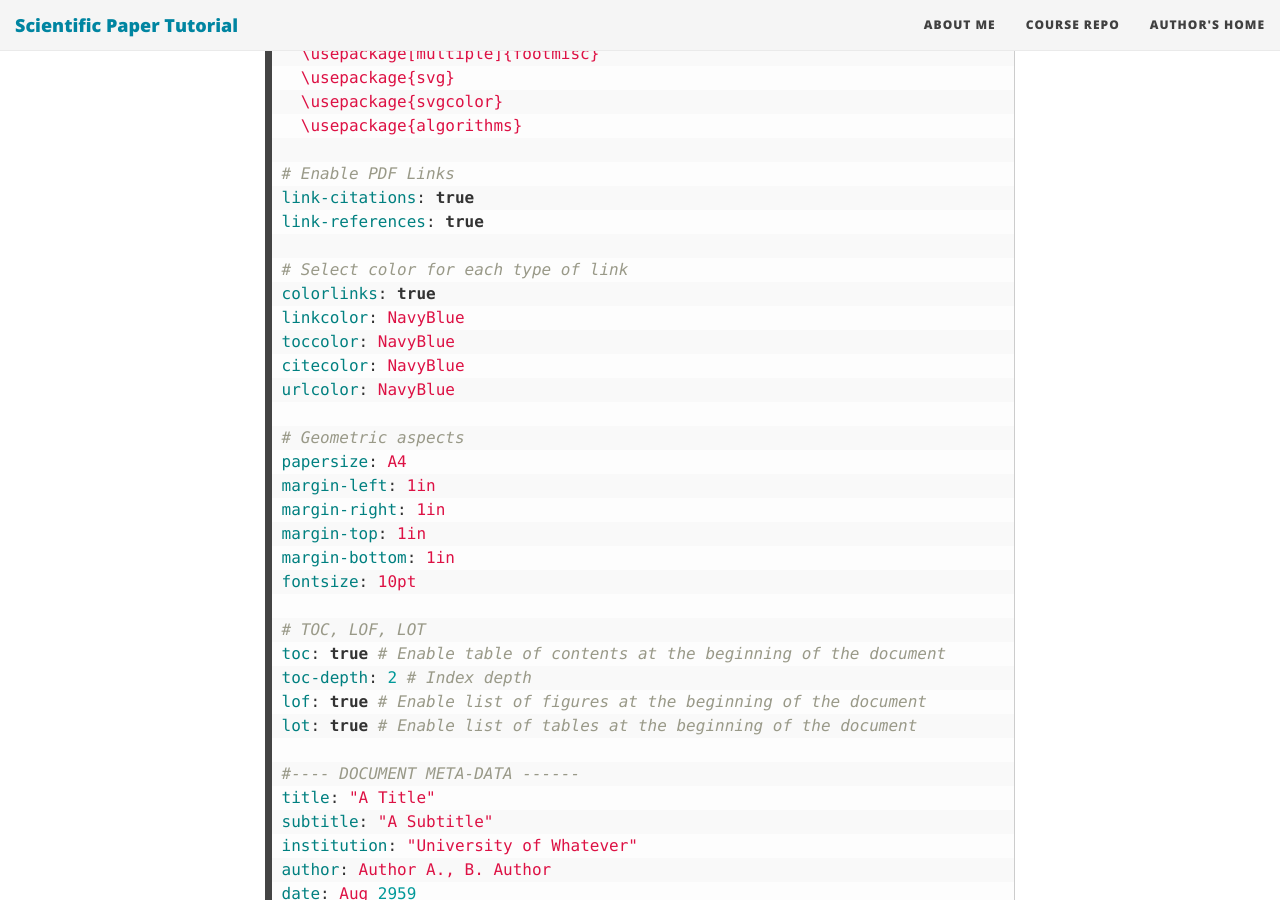
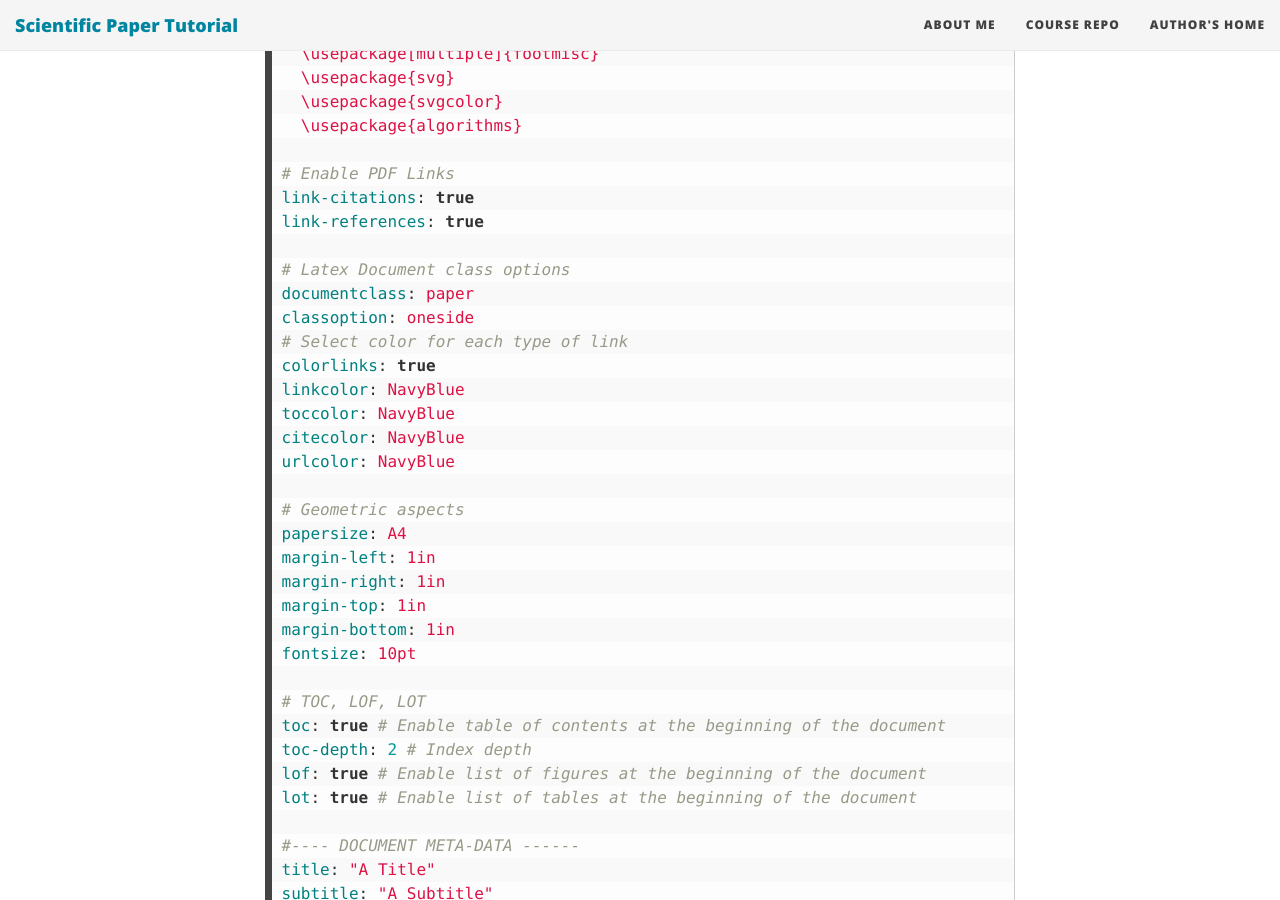
Before and after one commit to AlanRynne/Scientific-Paper-Tutorial, a Jekyll site: the page built from _posts/2018-07-23-PartIV-The PowerOfYAML.md, in a window 1280 px wide and 900 px high, scrolled down 1126 px. Built offline with Jekyll 4.4.1, drawn with Linux system fonts in a browser that asks for light colours; nearby versions of some CDN libraries.

Commit message:
Minor tweaks in IV

````diff
--- a/_posts/2018-07-23-PartIV-The PowerOfYAML.md
+++ b/_posts/2018-07-23-PartIV-The PowerOfYAML.md
@@ -31,6 +31,7 @@ bibliography: Your_Bib_File.bib
 ---
 ```
 
+
 Let's have a look at a more complex YAML:
 
 ```yaml
@@ -47,6 +48,9 @@ header-includes:
 link-citations: true
 link-references: true
 
+# Latex Document class options
+documentclass: paper
+classoption: oneside
 # Select color for each type of link
 colorlinks: true
 linkcolor: NavyBlue
````
